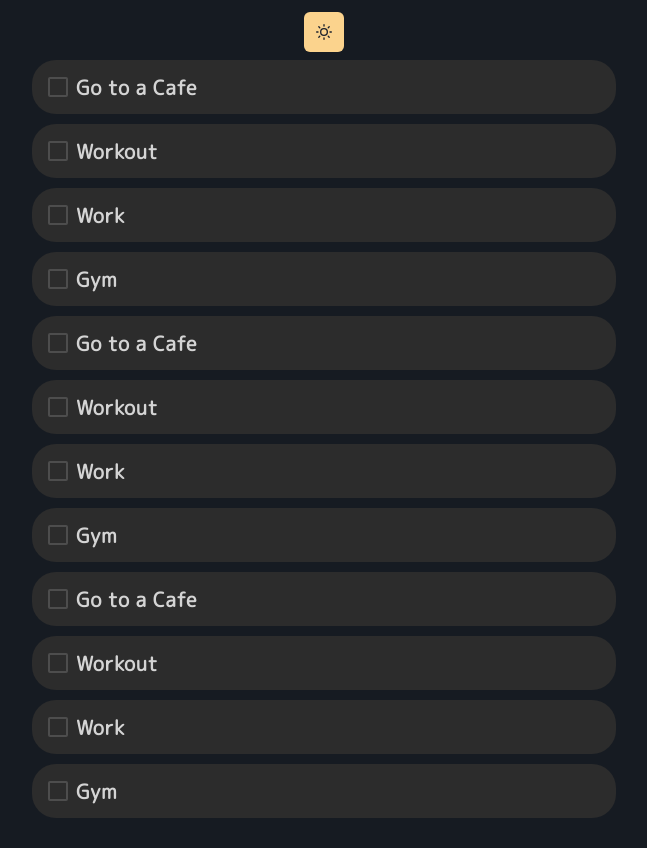
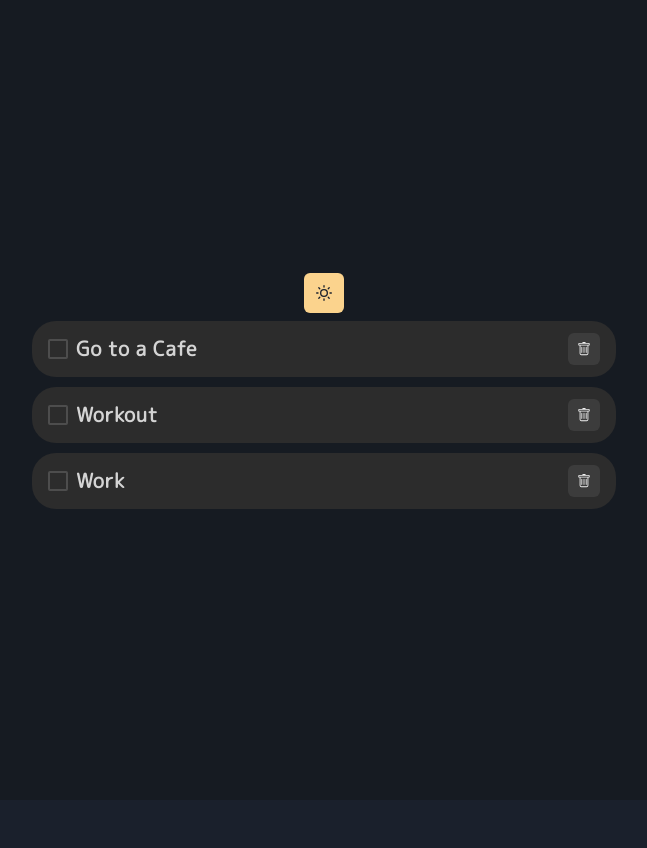
Before and after one commit to Teshell/animated-todo-app, a React (Create React App) app: page / in a window 1280 px wide. Shown: the whole page, without its empty margins (316-963 px from the left). After the commit the page ends 800 px from the top, so only its background shows below. Built offline with nearby package versions, Linux system fonts and the light colour scheme.

Commit message:
added delete button

```diff
--- a/package.json
+++ b/package.json
@@ -17,6 +17,7 @@
     "framer-motion": "^7.2.1",
     "react": "^18.2.0",
     "react-dom": "^18.2.0",
+    "react-icons": "^4.4.0",
     "react-scripts": "5.0.1",
     "typescript": "^4.4.2",
     "web-vitals": "^2.1.0"
--- a/src/App.tsx
+++ b/src/App.tsx
@@ -10,7 +10,7 @@ function App() {
       justify="center"
       direction={"column"}
       bg={useColorModeValue("whiteAlpha.200", "dark.primary")}
-      height={"100%"}
+      height={"100vh"}
       p={3}
     >
       <ToggleTheme />
--- a/src/components/task-item.tsx
+++ b/src/components/task-item.tsx
@@ -1,6 +1,18 @@
-import { Checkbox, Input, Stack, useColorModeValue } from "@chakra-ui/react";
+import { useCallback, useState } from "react";
+
+import { Icon } from "@chakra-ui/icons";
+import { BsTrash } from "react-icons/bs";
+
 import { motion } from "framer-motion";
-import { useCallback, useState } from "react";
+
+import {
+  Box,
+  Checkbox,
+  IconButton,
+  Input,
+  Stack,
+  useColorModeValue,
+} from "@chakra-ui/react";
 
 import AnimatedTaskLabel from "./animated-task-label";
 
@@ -10,6 +22,7 @@ interface TaskItemProps {
   done: boolean;
   onSubjectChange: (id: number, newSubject: string) => void;
   onToggleCheckbox: (id: number) => void;
+  onDeleteItem: (id: number) => void;
 }
 
 const TaskItem = ({
@@ -18,6 +31,7 @@ const TaskItem = ({
   done,
   onSubjectChange,
   onToggleCheckbox,
+  onDeleteItem,
 }: TaskItemProps) => {
   const [isEditing, setIsEditing] = useState(false);
 
@@ -32,24 +46,31 @@ const TaskItem = ({
     onToggleCheckbox(id);
   }, [id, onToggleCheckbox]);
 
+  const handleDeleteItem = useCallback(() => {
+    onDeleteItem(id);
+  }, [id, onDeleteItem]);
+
   return (
     <motion.div
-      style={{ overflow: "hidden", marginBottom: "10px" }}
+      style={{
+        overflow: "hidden",
+        marginBottom: "10px",
+      }}
       initial={{ y: -30, opacity: 0 }}
       animate={{ y: 0, opacity: 1 }}
       exit={{ x: -50, opacity: 0 }}
       transition={{ delay: 0.4 }}
     >
       <Stack
-        spacing={2}
-        direction="row"
+        direction={"row"}
+        justifyContent="space-between"
         px={4}
         py={3}
         w="full"
-        align={"center"}
         bg={useColorModeValue("gray.100", "dark.secondary")}
         borderRadius={"3xl"}
       >
+        <Stack spacing={2} direction="row">
           <Checkbox
             checked={done}
             onChange={() => handleToggleCheckbox()}
@@ -84,6 +105,15 @@ const TaskItem = ({
             </AnimatedTaskLabel>
           )}
         </Stack>
+
+        <IconButton
+          size={"sm"}
+          aria-label="Delete Task"
+          onClick={() => handleDeleteItem()}
+        >
+          <Icon as={BsTrash} />
+        </IconButton>
+      </Stack>
     </motion.div>
   );
 };
--- a/src/components/task-list.tsx
+++ b/src/components/task-list.tsx
@@ -17,59 +17,6 @@ const initialData = [
   {
     id: 3,
     subject: "Work",
-    done: false,
-  },
-
-  {
-    id: 4,
-    subject: "Gym",
-    done: false,
-  },
-
-  {
-    id: 5,
-    subject: "Go to a Cafe",
-    done: false,
-  },
-
-  {
-    id: 6,
-    subject: "Workout",
-    done: false,
-  },
-
-  {
-    id: 7,
-    subject: "Work",
-    done: false,
-  },
-
-  {
-    id: 8,
-    subject: "Gym",
-    done: false,
-  },
-  {
-    id: 9,
-    subject: "Go to a Cafe",
-    done: false,
-  },
-
-  {
-    id: 10,
-    subject: "Workout",
-    done: false,
-  },
-
-  {
-    id: 11,
-    subject: "Work",
-    done: false,
-  },
-
-  {
-    id: 12,
-    subject: "Gym",
     done: false,
   },
 ];
@@ -107,6 +54,17 @@ const TaskList = () => {
     });
   }, []);
 
+  const handleDeleteItem = useCallback((id: number) => {
+    setData((prevData) => {
+      const index = prevData.findIndex((e) => e.id === id);
+      const item = prevData[index];
+
+      const newData = prevData.filter((i) => i !== item);
+
+      return newData;
+    });
+  }, []);
+
   return (
     <>
       {data.map((task) => (
@@ -116,6 +74,7 @@ const TaskList = () => {
           subject={task.subject}
           onSubjectChange={handleSubjectChange}
           onToggleCheckbox={handleCheckbox}
+          onDeleteItem={handleDeleteItem}
         />
       ))}
     </>
```
Also changed, not shown: 1 other file (tests, documents, lock files or other folders). Lines whose indentation alone changed are shown as unchanged.
